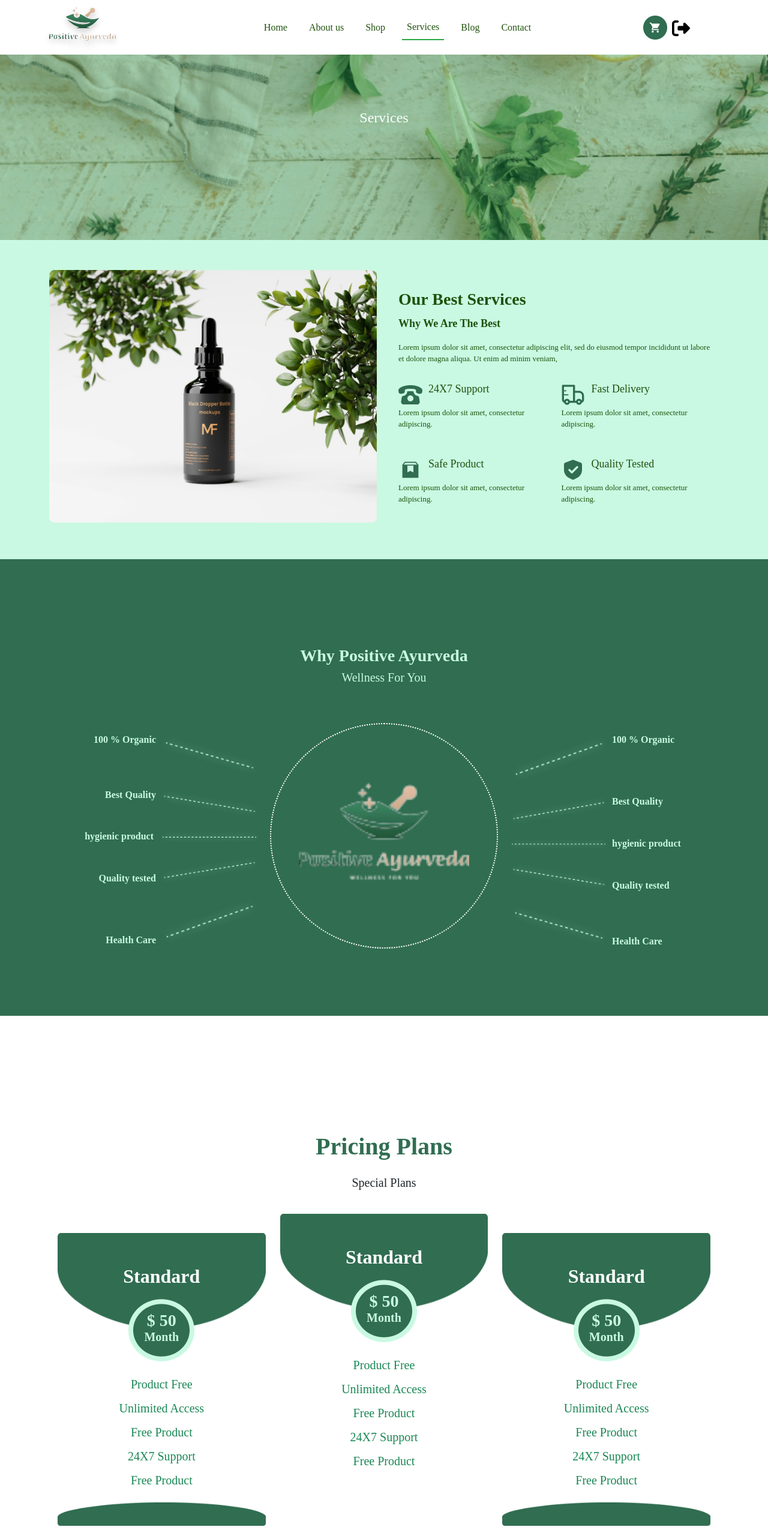
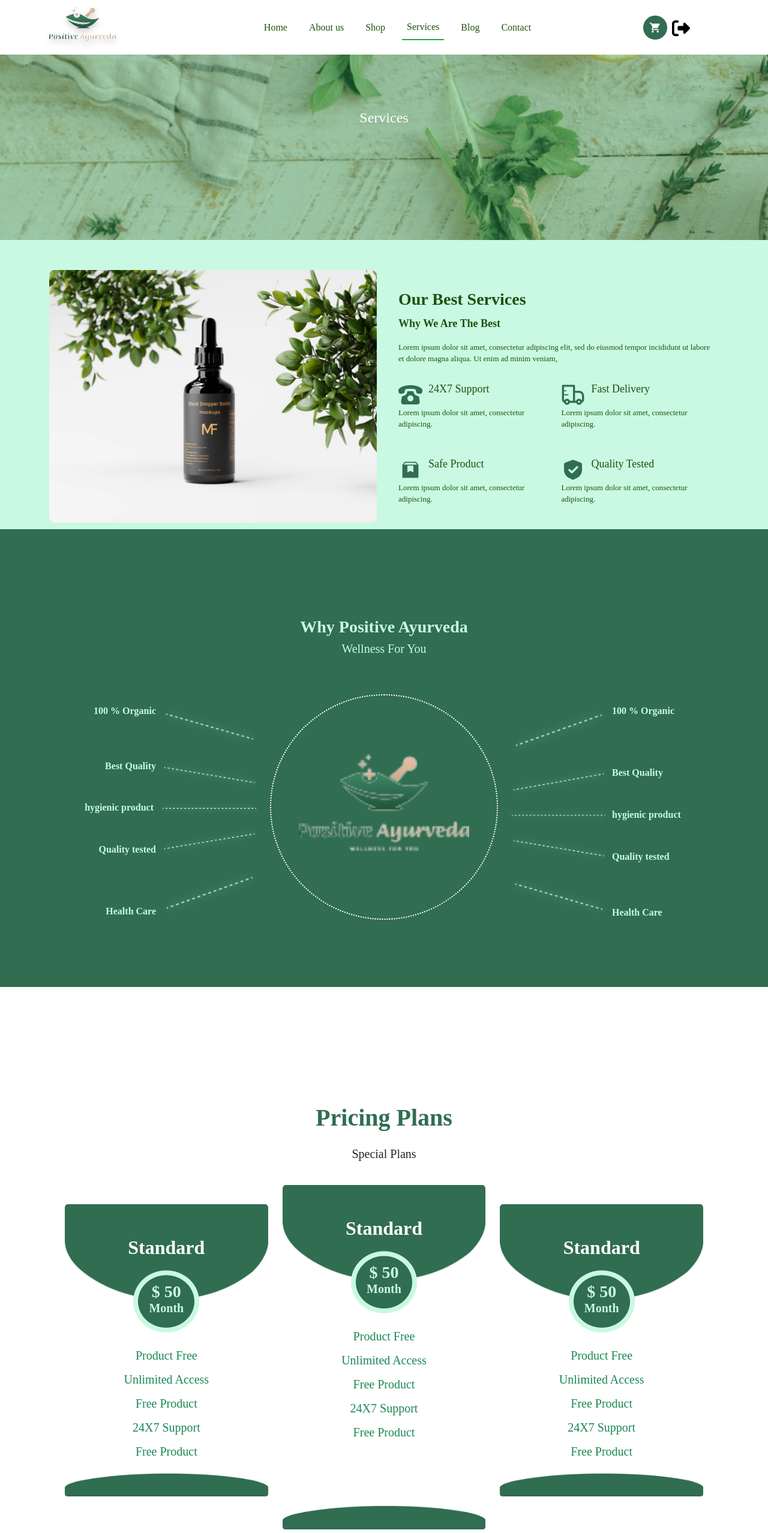
Before and after one commit to maddy2730/positive-Ayurveda-FrontEnd, a React (Create React App) app: page /services in a window 1280 px wide. Shown: the top 2555 px of the page at 60% size. Built offline with nearby package versions, Linux system fonts and the light colour scheme; sample sign-in values are in the browser's storage; the HTML template or start-up script is replaced by a standard one.

Commit message:
add a project in a public-branch-akash

```diff
--- a/src/Components/Aboutus.js
+++ b/src/Components/Aboutus.js
@@ -35,7 +35,7 @@
 
 
       </div>
-      <div className='container-fluid err'>
+      <div className='container-fluid err cf'>
         <div className='container contr'>
           <div className='row'>
 
@@ -76,23 +76,23 @@
 
           </div>
           <div className='row text-center onerows'>
-            <div className='col-lg-3 col-md-5 col-sm-12 rung p-4 col-lgs'>
+            <div className='col-lg-3 col-md-6 col-sm-12 rung p-4 col-lgs'>
               <img src={thirdimage}/>
               <h2>25</h2>
               <p>Years Experience</p>
 
             </div>
-            <div className='col-lg-3 col-md-5 col-sm-12 rung p-4 col-lgs'>
+            <div className='col-lg-3 col-md-6 col-sm-12 rung p-4 col-lgs'>
               <img src={forthimage}/>
               <h2>50 k+</h2>
               <p>Years Experience</p>
           </div>
-          <div className='col-lg-3 col-md-5 col-sm-12 rung p-4 col-lgs'>
+          <div className='col-lg-3 col-md-6 col-sm-12 rung p-4 col-lgs'>
               <img src={fifthimage}/>
               <h2>800 +</h2>
               <p>Products</p>
           </div>
-          <div className='col-lg-3 col-md-5 col-sm-12 rung p-4 col-lgs'>
+          <div className='col-lg-3 col-md-6 col-sm-12 rung p-4 col-lgs'>
               <img src={sixthimage}/>
               <h2>100 %</h2>
               <p>Product Purity</p>
@@ -110,25 +110,25 @@
 
           </div>
           <div className='row text-center'>
-            <div className='col-lg-3 col-md-5 col-sm-12'>
+            <div className='col-lg-3 col-md-6 col-sm-12'>
               <img src={siventhimage} className='img w-100'/>
               <h4><b>Jane Cooper</b></h4>
               <p>Team Leader</p>
 
             </div>
-            <div className='col-lg-3 col-md-5 col-sm-12'>
+            <div className='col-lg-3 col-md-6 col-sm-12'>
               <img src={eigthimage} className='img w-100'/>
               <h4><b>Jenny Wilson</b></h4>
               <p>Farmer</p>
 
             </div>
-            <div className='col-lg-3 col-md-5 col-sm-12'>
+            <div className='col-lg-3 col-md-6 col-sm-12'>
               <img src={ninethimage} className='img w-100'/>
               <h4><b>Devon Lane</b></h4>
               <p>Manager</p>
 
             </div>
-            <div className='col-lg-3 col-md-5 col-sm-12'>
+            <div className='col-lg-3 col-md-6 col-sm-12'>
               <img src={tenthimage} className='img w-100'/>
               <h4><b>Albert Flores</b></h4>
               <p>CEO</p>
--- a/src/Components/Blog.js
+++ b/src/Components/Blog.js
@@ -47,7 +47,7 @@
 
 
       </div>
-      <div className='container-fluid et'>
+      <div className='container-fluid et cf'>
         <div className='container'>
           <div className='row'>
             <div className='col-lg-8'>
--- a/src/Components/Landingpage.css
+++ b/src/Components/Landingpage.css
@@ -33,6 +33,12 @@
     justify-content: center;
     align-items: center;
   }
+  .cf{
+    padding-top: 50px !important;
+  }
+  .cb{
+    padding-bottom: 50px;
+  }
   .social-icons button {
     width: 40px; /* Adjust size of the button */
     height: 40px; /* Adjust size of the button */
@@ -48,7 +54,7 @@
     background-color: rgba(255, 255, 255, 0.7); /* Lighter on hover */
   }
   .back-ground {
-    height: 100%;
+    height: 86vh;
     /* background: linear-gradient(rgba(9, 16, 5, 0.5), rgba(13, 16, 13, 1.3)),
       url("./../Container/Images/Rectangle 70 (1).jpg"); */
     background-size: cover;
--- a/src/Components/Landingpage.js
+++ b/src/Components/Landingpage.js
@@ -190,7 +190,7 @@
      }
 
         <section className="tranform-your-health-section">
-        <div className="container-fluid">
+        <div className="container-fluid cf cb">
           <div className="container">
             <div className="row rever">
               <div className="col-lg-6 ps-3  pe-3">
@@ -251,7 +251,7 @@
 
 
         <section>
-        <div className="container-fluid main-fluiddiv light_color ">
+        <div className="container-fluid  main-fluiddiv light_color ">
           <div className="container pb-5">
             <div className="text-center p-5">
               <h2 className="text-white">
@@ -320,7 +320,7 @@
         </div>
         </section>
       <section>
-      <div className="container-fluid light_color">
+      <div className="container-fluid cf light_color">
           <div className="container  text-center pb-2">
             <p className="fs-2" style={{ color: "#1E520C" }}>
               <b>Customer Review</b>
--- a/src/Components/Services.css
+++ b/src/Components/Services.css
@@ -30,8 +30,8 @@
     margin: 0 10px;
 }
 
-.container-fluid {
-    padding: 50px 0;
+.cf{
+    padding-top: 50px !important;
 }
 
 .leftdiv .maindiv1 {
--- a/src/Components/Services.js
+++ b/src/Components/Services.js
@@ -37,7 +37,7 @@
                     </div>
                 </div>
             </div>
-            <div className='container-fluid et'>
+            <div className='container-fluid cf et'>
                 <div className='container'>
                     <div className='row'>
                         <div className='col-lg-6 col-md-12 col-sm-12'>
@@ -96,7 +96,7 @@
 
 
 
-            <div className="container-fluid iy text-light py-5">
+            <div className="container-fluid cf iy text-light py-5">
             <div className="container mt-5 pb-5">
                 <div className="text-center pt-5">
                     <h3 className='ru'><b>Why Positive Ayurveda</b></h3>
@@ -153,7 +153,7 @@
             </div>
         </div>
         <section className= "Service_Special">
-        <div className="container-fluid">
+        <div className="container-fluid cf">
                 <div className="m-5 p-5 rowws">
                     <div className="row justify-content-center">
                         <div className="text-center mt-5">
--- a/src/Components/Shop.js
+++ b/src/Components/Shop.js
@@ -72,7 +72,7 @@
       </div>
 
       {/* Shop Body */}
-      <div className="container-fluid et">
+      <div className="container-fluid et cf">
         <div className="m-5">
           <div className="row">
             <div className="col-lg-8">
```
